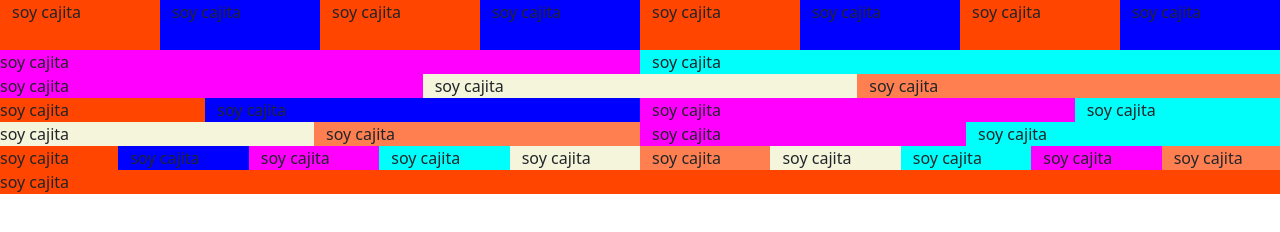
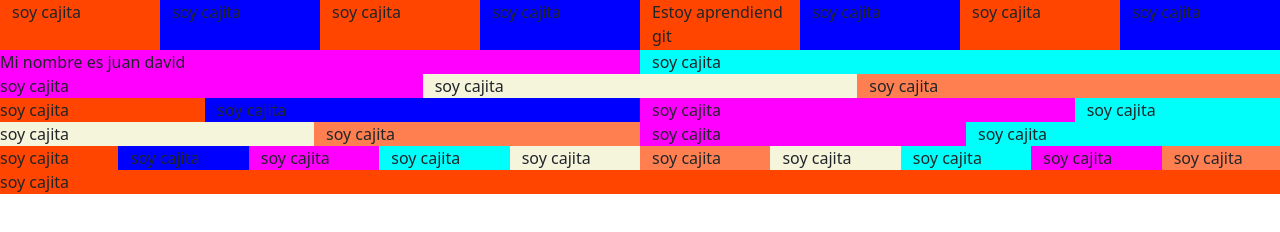
Before and after one commit to 08David26/maquetaFlexbox, a plain HTML site: page index.html in a window 1280 px wide. Drawn offline with nearby package versions, Linux system fonts and the light colour scheme.

Commit message:
cambie el texto en cajita3

```diff
--- a/index.html
+++ b/index.html
@@ -14,7 +14,7 @@
         <div class="col col-xxl col-xl col-lg-3 col-md-3 col-sm-6 col-6 col-md-3 d-flex flex-row cajita2">soy cajita</div>
         <div class="col col-xxl col-xl col-lg-3 col-md-3 col-sm-6 col-6 col-md-3 d-flex flex-row cajita1">soy cajita</div>
         <div class="col col-xxl col-xl col-lg-3 col-md-3 col-sm-6 col-6 col-md-3 d-flex flex-row cajita2">soy cajita</div>
-        <div class="col col-xxl col-xl col-lg-3 col-md-3 col-sm-6 col-6 col-md-3 d-flex flex-row cajita1">soy cajita</div>
+        <div class="col col-xxl col-xl col-lg-3 col-md-3 col-sm-6 col-6 col-md-3 d-flex flex-row cajita1">Estoy aprendiend git</div>
         <div class="col col-xxl col-xl col-lg-3 col-md-3 col-sm-6 col-6 col-md-3 d-flex flex-row cajita2">soy cajita</div>
         <div class="col col-xxl col-xl col-lg-3 col-md-3 col-sm-6 col-6 col-md-3 d-flex flex-row cajita1">soy cajita</div>
         <div class="col col-xxl col-xl col-lg-3 col-md-3 col-sm-6 col-6 col-md-3 d-flex flex-row cajita2">soy cajita</div>
@@ -24,7 +24,7 @@
         <div class="col cajita"></div>
     </div>
     <div class="row caja3">
-        <div class="col-6 col-xxl-6 col-xl-6 col-lg-3 col-md-3 col-sm-6 col-6 col-md-3 d-flex flex-row cajita3">soy cajita</div>
+        <div class="col-6 col-xxl-6 col-xl-6 col-lg-3 col-md-3 col-sm-6 col-6 col-md-3 d-flex flex-row cajita3">Mi nombre es juan david</div>
         <div class="col-6 col-xxl-6 col-xl-6 col-lg-2 col-md-2 col-sm-6 col-6 col-md-2 d-flex flex-row cajita4">soy cajita</div>
         <div class="col-4 col-xxl-4 col-xl-4 col-lg-2 col-md-2 col-sm-6 col-6 col-md-2 d-flex flex-row cajita3">soy cajita</div>
         <div class="col-4 col-xxl-4 col-xl-4 col-lg-2 col-md-2 col-sm-6 col-6 col-md-2 d-flex flex-row cajita5">soy cajita</div>
```
Also changed, not shown: css/styles.css (line endings or trailing spaces).
